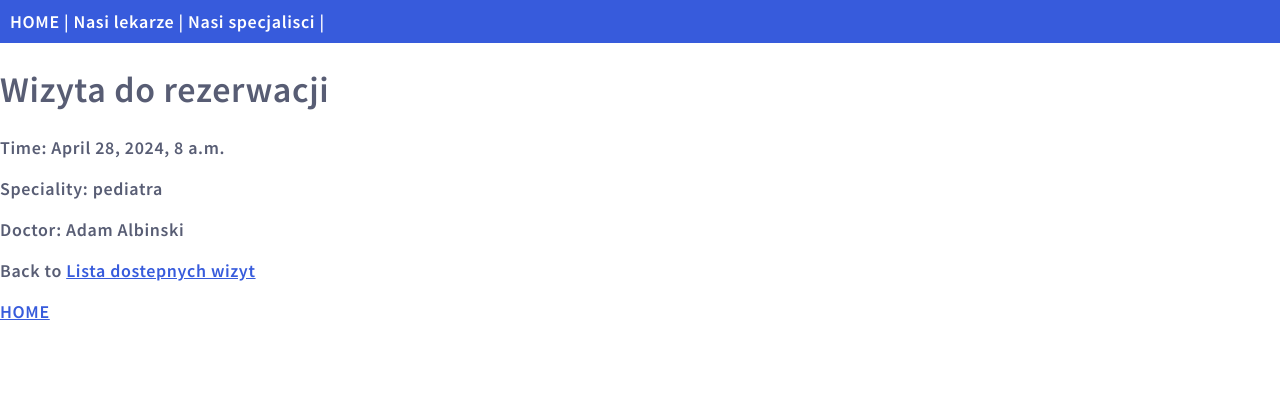
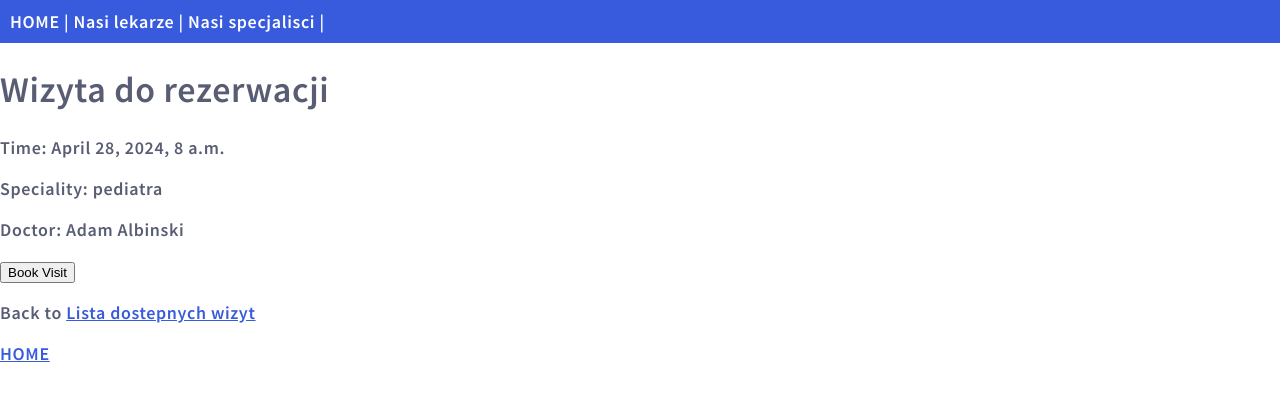
Before and after one commit to devknk/django_med, a Django app: page /visits/visit/3 in a window 1280 px wide. Shown: the top 401 px of the page. Run offline with Django 5.2, Linux system fonts and the light colour scheme; data comes from the database, SQL or seed files in the repository.

Commit message:
Add button to book visit on visit.html- draft.

```diff
--- a/src/app/templates/visit.html
+++ b/src/app/templates/visit.html
@@ -11,6 +11,11 @@ Informacja o dostepnej wizycie
 <p>Speciality: {{ visit.speciality }}</p>
 <p>Doctor: {{ visit.doctor }}</p>
 
+<form action="" method="post">
+    {% csrf_token %}
+    <button type="submit" value="book_visit">Book Visit</button>
+</form>
+
 <p>Back to <a href="/visits">Lista dostepnych wizyt</a></p>
 <p><a href="/">HOME</a></p>
 {% endblock %}
```
